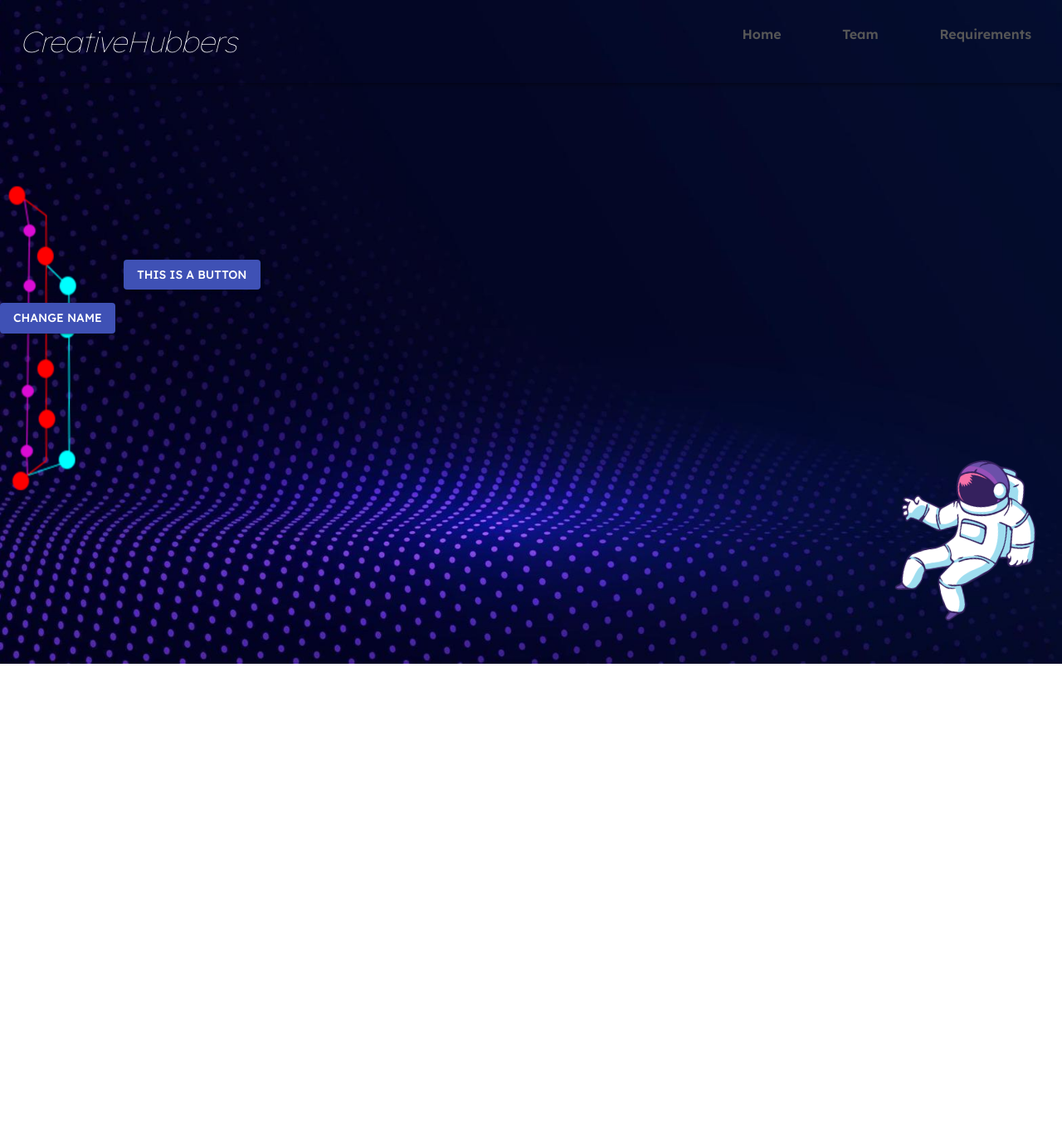
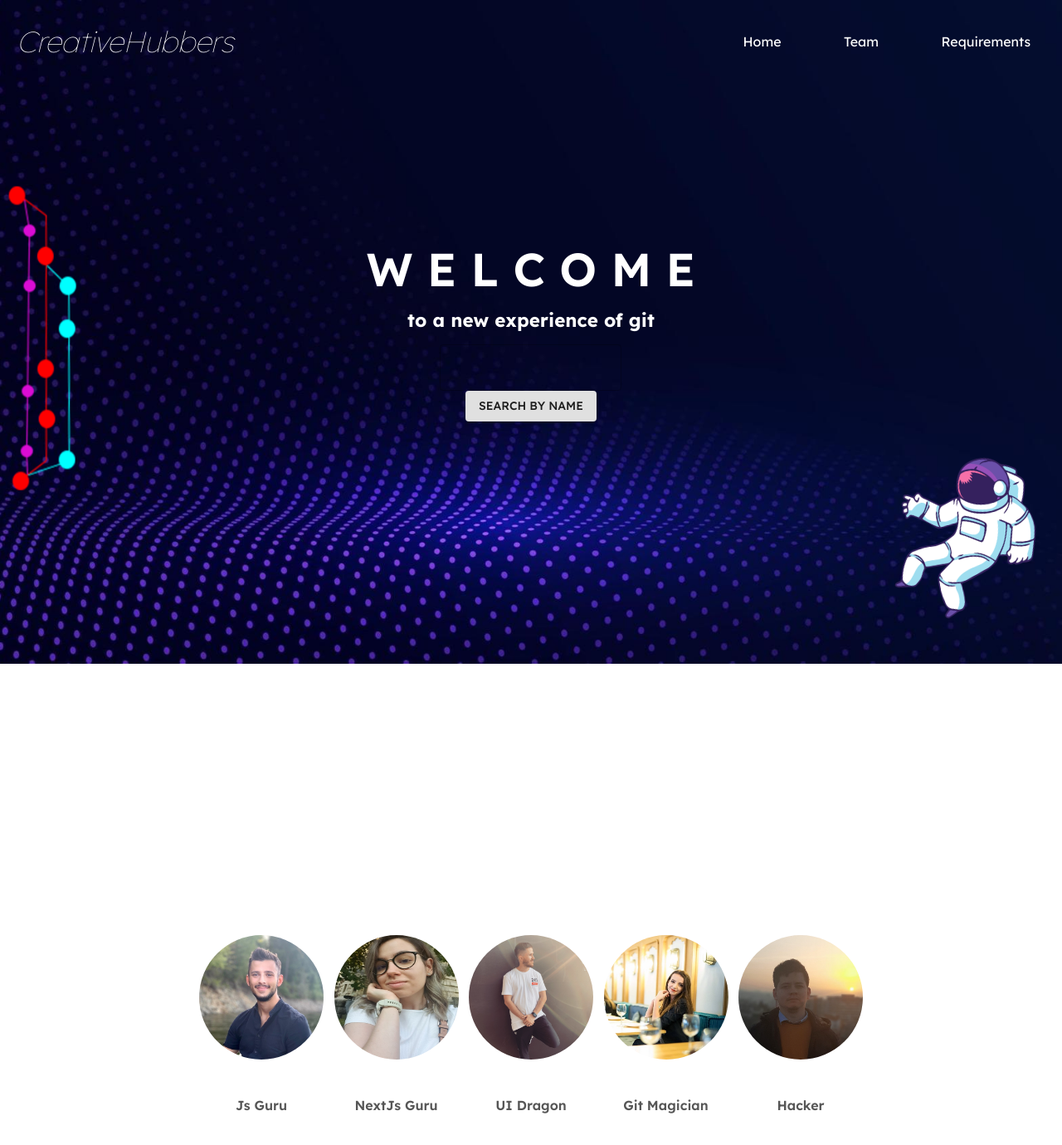
Before and after one commit to DianaCaraian/CreativeHubbers, a Next.js app in the folder creative-hubbers/: page /testMui in a window 1280 px wide. Shown: the top 1380 px of the page at 83% size. Before the commit the page ends 800 px from the top, so only its background shows below. Built offline with nearby package versions, Linux system fonts and the light colour scheme.

Commit message:
Update UI

```diff
--- /dev/null
+++ b/creative-hubbers/Components/HeroContent.js
@@ -0,0 +1,34 @@
+import React from 'react'
+import  Typography  from '@material-ui/core/Typography'
+import Box from "@material-ui/core/Box"
+import styles from "../styles/Home.module.css"
+import Link from 'next/link'
+import TextField from '@material-ui/core/TextField';
+import Button from "@material-ui/core/Button"
+
+const HeroContent = () => {
+    return <div>
+        <Box className = {styles.heroBoxes}>
+            <Typography variant="h1" >
+                W E L C O M E
+            </Typography>
+            <Typography variant="h3">
+                to a new experience of git
+            </Typography>
+            <form className={styles.root} noValidate autoComplete="off">
+                <TextField id="outlined-basic" variant="outlined" />
+            </form>
+            <Button variant="contained">
+                Search by name
+            </Button>
+        </Box>
+
+
+
+
+    </div>
+}
+
+
+
+export default HeroContent
--- a/creative-hubbers/Components/MainMenu.js
+++ b/creative-hubbers/Components/MainMenu.js
@@ -1,10 +1,8 @@
 import React from 'react';
 import { makeStyles } from '@material-ui/core/styles';
-import AppBar from '@material-ui/core/AppBar';
-import Toolbar from '@material-ui/core/Toolbar';
 import Typography from '@material-ui/core/Typography';
-import Button from '@material-ui/core/Button';
 import Box from '@material-ui/core/Box';
+// import { Link } from '@material-ui/core';
 
 const useStyles = makeStyles((theme) => ({
   menu:{
@@ -20,12 +18,21 @@ const useStyles = makeStyles((theme) => ({
     backgroundColor: "transparent",
     display: "flex",
     justifyContent: "center",
-    height:100
+    alignItems:"center",
+    height:100,
+    zIndex: 100,
+    width:"100%",
+    position:"fixed",
+    color:"white"
+
   },
   logo:{
+    position:"absolute",
+    left:0,
     fontWeight: "100",
     fontStyle:"italic",
-    fontSize:35
+    fontSize:35,
+    left:20
   }
 }));
 
@@ -33,25 +40,21 @@ export default function ButtonAppBar() {
   const classes = useStyles();
 
   return (
-    <div>
-      <AppBar position="fixed" className={classes.navbar}>
-        <Toolbar>
+    <div className={classes.navbar}>
           <Typography className={classes.logo}>
             CreativeHubbers
           </Typography>
           <Box className = {classes.menu}>
-            <Typography variant="h6">
-              Home
+            <Typography>
+            <a href ={'../Tasks'}>Home</a>
             </Typography>
-            <Typography variant="h6">
-              Team
+            <Typography>
+              <a href ="#">Team</a>
             </Typography>
-            <Typography variant="h6">
-              Requirements
+            <Typography>
+              <a href="#">Requirements</a>
             </Typography>
           </Box>
-        </Toolbar>
-      </AppBar>
     </div>
   );
 }
--- a/creative-hubbers/Components/MainPage.js
+++ b/creative-hubbers/Components/MainPage.js
@@ -4,14 +4,18 @@ import { Box } from "@material-ui/core";
 import MainMenu from './MainMenu';
 import leftHeroBranchesImage from '../Images/heroImage.png'
 import heroAStrouantImage from '../Images/astro.png'
-// import HeroContent from '../Components/HeroContent'
-// import Team from '../Components/Team'
-// import TheTasks from '../Components/TheTasks'
+import HeroContent from '../Components/HeroContent'
+import Team from '../Components/Team'
+import TheTasks from './Tasks'
+
 
 const MainPage = () =>{
   return <div>
-       <Box className={styles.heroStyle}>
-          <MainMenu />
+
+       <MainMenu />
+
+       <Box className={styles.heroStyles}>
+
           <Box className={styles.heroBranchesImage}>
             <Image
               className={styles.left}
@@ -31,15 +35,15 @@ const MainPage = () =>{
             />
           </Box>
       </Box>
-      {/* <Box className={styles.HeroContent}>
+      <Box className={styles.HeroContent} id="abc">
           <HeroContent />
       </Box>
-      <Box className={styles.HeroContent}>
+      <Box className={styles.HeroContent} id ="HC">
           <Team />
       </Box>
       <Box className={`${styles.HeroContent} ${styles.HeroContentTasks}`} >
           <TheTasks />
-      </Box> */}
+      </Box>
   </div>
 }
 
--- /dev/null
+++ b/creative-hubbers/Components/Tasks.js
@@ -0,0 +1,46 @@
+import React from 'react'
+import Box from "@material-ui/core/Box"
+import  Typography  from '@material-ui/core/Typography'
+import styles from "../styles/Home.module.css"
+
+const Tasks = () => {
+    return <div>
+        <Box className= {styles.taskBox}>
+            <Typography variant="h4" className={styles.taskTitle}>
+                Create a simple Github UI app which can:
+            </Typography>
+                <Typography variant ="p" className={styles.taskText}>
+                Uses Github's open API ,let's you enter a github username
+                    , based on that username shows a list of available repositories
+                    , the list can be filtered via a search input
+                    , when clicking a repository name you can view the root files and folders along side the programming languages used in that repo
+                    , if the page is refreshed, data should be persisted
+                </Typography>
+            <Typography variant="h4" className={styles.taskTitle}>
+                Technical requirements:
+            </Typography>
+                <Typography variant="p" className={styles.taskText}>
+                Use a UI framework (Material UI)
+                ,use a state management library (your own, somebody elses, open source) that supports persistance
+                , use React
+                , write some unit tests
+                , write some end to end tests
+                </Typography>
+            <Typography variant="h4" className={styles.taskTitle}>
+                Agile requirements
+            </Typography>
+                <Typography variant="p" className={styles.taskText}>
+                Work in teams
+                , daily standups with your team
+                , have a day for planning
+                , create a Github account and a github repo for the proejct
+                , use Github issues to create tickets and asign them to the person who will work on them
+                Mentors can join the standup randomly.
+                </Typography>
+        </Box>
+    </div>
+}
+
+
+
+export default Tasks
--- a/creative-hubbers/Components/Team.js
+++ b/creative-hubbers/Components/Team.js
@@ -25,7 +25,7 @@ const Team = () => {
             width ="150px"
             height= "150px"
           />
-          <Typography variant="h5">
+          <Typography variant="h4">
             Dacian P
           </Typography>
           <Typography variant="h6">
@@ -40,7 +40,7 @@ const Team = () => {
             width ="150px"
             height= "150px"
           />
-            <Typography variant="h5">
+            <Typography variant="h4">
             Nora L
             </Typography>
             <Typography variant="h6">
@@ -55,7 +55,7 @@ const Team = () => {
             width ="150px"
             height= "150px"
           />
-           <Typography variant="h5">
+           <Typography variant="h4">
             Honorius S
             </Typography>
             <Typography variant="h6">
@@ -70,7 +70,7 @@ const Team = () => {
             width ="150px"
             height= "150px"
           />
-           <Typography variant="h5">
+           <Typography variant="h4">
             Diana C
             </Typography>
             <Typography variant="h6">
@@ -85,7 +85,7 @@ const Team = () => {
             width ="150px"
             height= "150px"
           />
-           <Typography variant="h5">
+           <Typography variant="h4">
             Oliver C
             </Typography>
             <Typography variant="h6">
--- a/creative-hubbers/package.json
+++ b/creative-hubbers/package.json
@@ -13,6 +13,7 @@
     "@fontsource/lexend": "^4.5.0",
     "@material-ui/core": "^4.12.3",
     "@material-ui/icons": "^4.11.2",
+    "@reduxjs/toolkit": "^1.6.1",
     "jest": "^27.0.6",
     "next": "11.1.0",
     "react": "17.0.2",
--- a/creative-hubbers/pages/_app.js
+++ b/creative-hubbers/pages/_app.js
@@ -1,11 +1,10 @@
 import '../styles/globals.css';
 import '@fontsource/lexend';
 import Typography from "@material-ui/core/Typography";
-import MainPage from '../Components/MainPage'
+import MainPage from '../Components/MainPage';
 import { ThemeProvider } from '@material-ui/styles';
 import theme from '../utils/theme';
 import Layout from '../Components/Layout';
-
 import { createStore, applyMiddleware } from 'redux';
 import { composeWithDevTools } from 'redux-devtools-extension';
 import allReducers from '../reducers';
@@ -22,9 +21,11 @@ function MyApp({ Component, pageProps }) {
           <ThemeProvider theme={theme}>
              <MainPage />
           </ThemeProvider>
+        </Provider>
       )
       default:
       return (
+        <Provider store={store}>
           <ThemeProvider theme={theme}>
             <Layout>
               <Component {...pageProps} />
@@ -32,6 +33,7 @@ function MyApp({ Component, pageProps }) {
             </Layout>
           </ThemeProvider>
         </Provider>
+
       );
   }
 };
--- a/creative-hubbers/pages/index.js
+++ b/creative-hubbers/pages/index.js
@@ -1,7 +1,6 @@
 import Head from 'next/head';
 import Image from 'next/image';
 import styles from '../styles/Home.module.css';
-import Typography from '@material-ui/core/Typography';
 import MyApp from './_app.js'
 
 export default function Home() {
--- a/creative-hubbers/styles/Home.module.css
+++ b/creative-hubbers/styles/Home.module.css
@@ -1,4 +1,4 @@
-.heroStyle{
+.heroStyles{
     background-image: url("../Images/space-background.jpg");
     background-color:aquamarine;
     background-position: center;
@@ -45,8 +45,9 @@
     display:flex;
     justify-content: center;
     align-items: center;
+    /* z-index: 10; */
+    background-color: transparent;
 }
-
 .heroBoxes{
     text-align: center;
 }
@@ -73,6 +74,7 @@
     justify-content: space-between;
     align-items: center;
     width:800px;
+    /* z-index: 1; */
 }
 
 .teamImages{
@@ -98,5 +100,41 @@
     width:200px;
     margin: 0 auto;
     margin-top:30px;
-    margin-bottom: 10px;
+    margin-bottom:0;
 }
+
+.mainMenu{
+    /* z-index: 10; */
+    background-color: rgb(128, 0, 49);
+    width: 100%;
+    height:200px;
+}
+
+
+/* THIS IS HOME PAGE MENU */
+
+.menu{
+    position: absolute;
+    right: 0;
+    display: flex;
+    justify-content: space-around;
+    width:33%;
+    max-width: 600px;
+    min-width:300px;
+    z-index: 100;
+}
+
+  .navbar{
+    background-color: transparent;
+    display: flex;
+    justify-content: center;
+    height:100px;
+    /* z-index: 100; */
+    background-color:magenta;
+  }
+
+.logo{
+    font-weight:100px;
+    font-style: italic;
+    font-size:35px;
+  }
```
Also changed, not shown: 2 other files (tests, documents, lock files or other folders). Lines whose indentation alone changed are shown as unchanged.
